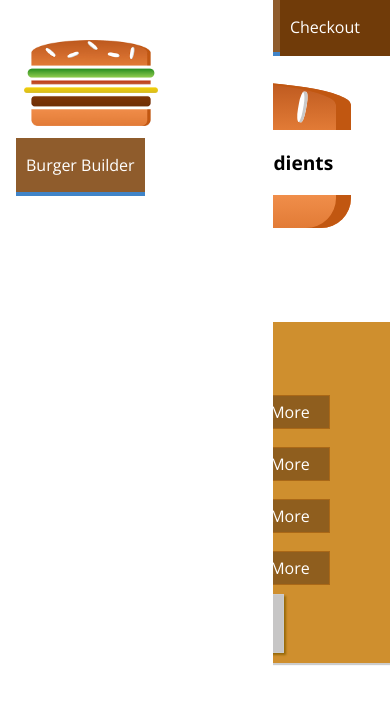
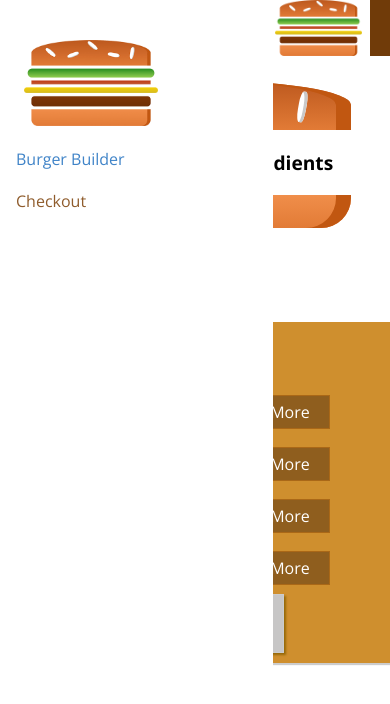
Before and after one commit to realshahiq/burger-builder, a React app: page / in a window 390 px wide. Shown: the top 704 px of the page. Built offline with nearby package versions, Linux system fonts and the light colour scheme.

Commit message:
Add Media Queries for Side Drawes

```diff
--- a/src/components/Navigation/NavigationItems/NavigationItem/NavigationItem.css
+++ b/src/components/Navigation/NavigationItems/NavigationItem/NavigationItem.css
@@ -1,19 +1,35 @@
+.NavigationItem {
+  margin: 10px 0;
+  box-sizing: border-box;
+  display: block;
+  width: 100%;
+}
+
+.NavigationItem a {
+  color: #8F5C2C;
+  text-decoration: none;
+  width: 100%;
+  box-sizing: border-box;
+  display: block;
+}
+
+.NavigationItem a:hover, .NavigationItem a:active, .NavigationItem a.active {
+  color: #4084C8;
+}
+@media(min-width:500px) {
   .NavigationItem {
     margin: 0;
-  box-sizing: border-box;
     display: flex;
     height: 100%;
+    width: auto;
     align-items: center;
   }
 
   .NavigationItem a {
     color: white;
-  text-decoration: none;
     height: 100%;
     padding: 16px 10px;
     border-bottom: 4px solid transparent;
-  box-sizing: border-box;
-  display: block;
   }
 
   .NavigationItem a:hover, .NavigationItem a:active, .NavigationItem a.active {
@@ -21,3 +37,4 @@
     border-bottom: 4px solid #4084C8;
     color: white;
   }
+}
--- a/src/components/Navigation/NavigationItems/NavigationItems.css
+++ b/src/components/Navigation/NavigationItems/NavigationItems.css
@@ -3,6 +3,13 @@
   padding: 0;
   list-style: none;
   display: flex;
+  flex-flow: column;
   align-items: center;
   height: 100%;
 }
+
+@media (min-width:500px) {
+  .NavigationItems {
+    flex-flow: row;
+  }
+}
--- a/src/components/Navigation/Toolbar/Toolbar.css
+++ b/src/components/Navigation/Toolbar/Toolbar.css
@@ -16,3 +16,8 @@
     height: 100%;
 
 }
+@media(max-width:499px) {
+    .DesktopOnly {
+        display: none;
+    }
+}
--- a/src/components/Navigation/Toolbar/Toolbar.js
+++ b/src/components/Navigation/Toolbar/Toolbar.js
@@ -6,7 +6,7 @@
   <header className="Toolbar">
     <div>MENU</div>
     <Logo></Logo>
-    <nav>
+    <nav className="DesktopOnly">
       <NavigationItems/>
     </nav>
   </header>
```
Lines whose indentation alone changed are shown as unchanged.
